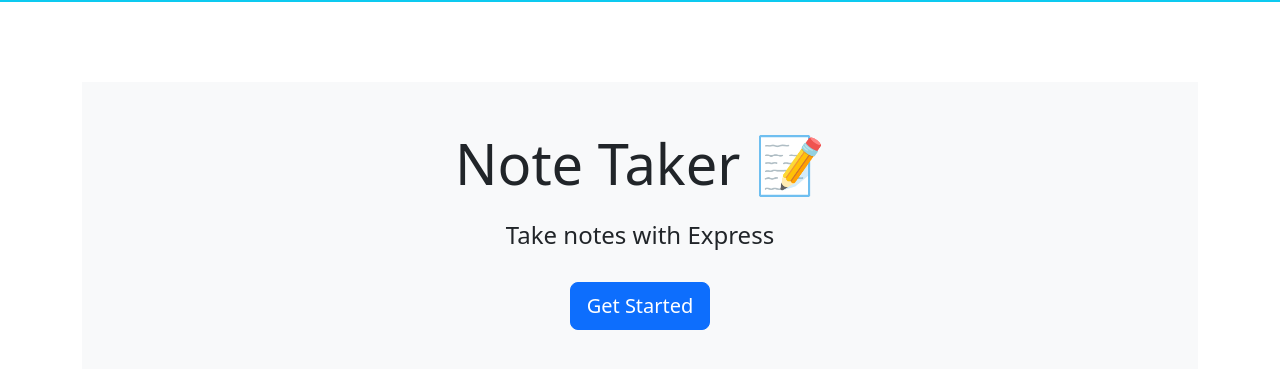
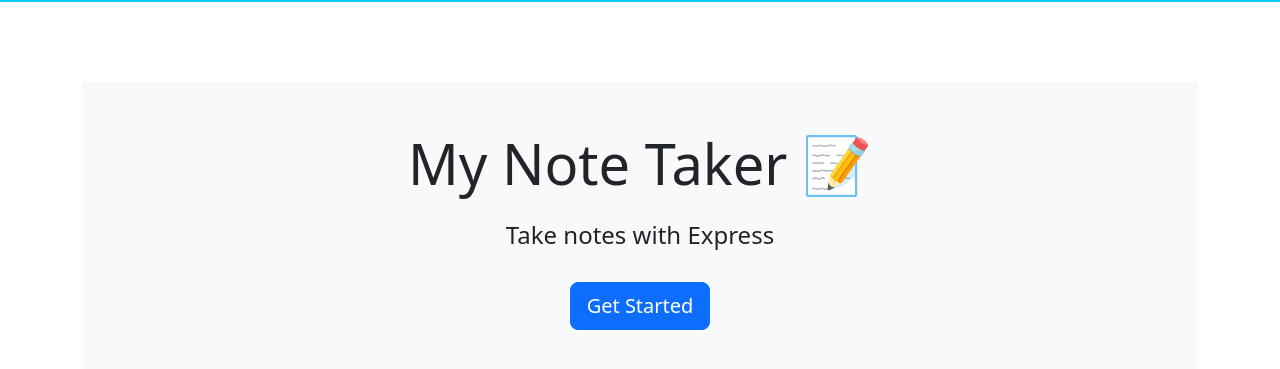
Before and after one commit to Nweekley84/my-note-taker, a website: page Develop/public/index.html in a window 1280 px wide. Shown: the part 79-448 px from the top of the page. Drawn offline with nearby package versions, Linux system fonts and the light colour scheme; no server answers.

Commit message:
refactored index.html

```diff
--- a/Develop/public/index.html
+++ b/Develop/public/index.html
@@ -16,7 +16,7 @@
   </nav>
   <div class="container">
     <div style="margin-top: 80px;" class="text-center p-5 mb-4 bg-light">
-      <h1 class="display-4">Note Taker <span role="img" aria-label="Memo">📝</span></h1>
+      <h1 class="display-4">My Note Taker <span role="img" aria-label="Memo">📝</span></h1>
       <h4 class="mt-4">Take notes with Express</h4>
       <a class="btn btn-primary btn-lg mt-4" href="/notes" role="button">Get Started</a>
     </div>
```
